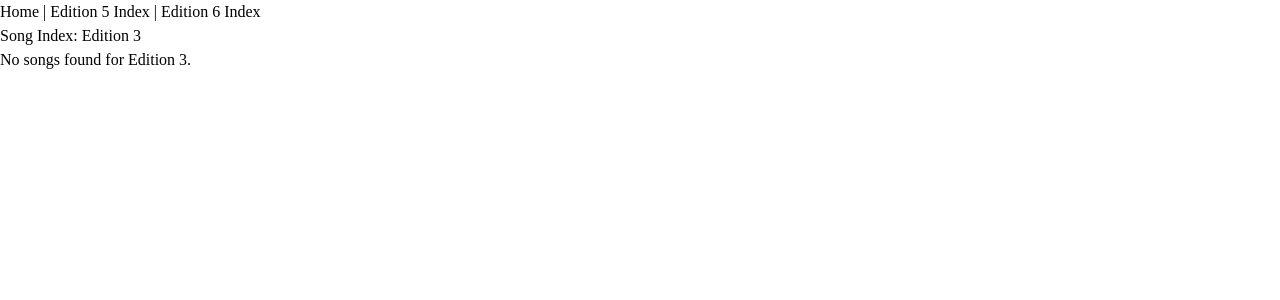
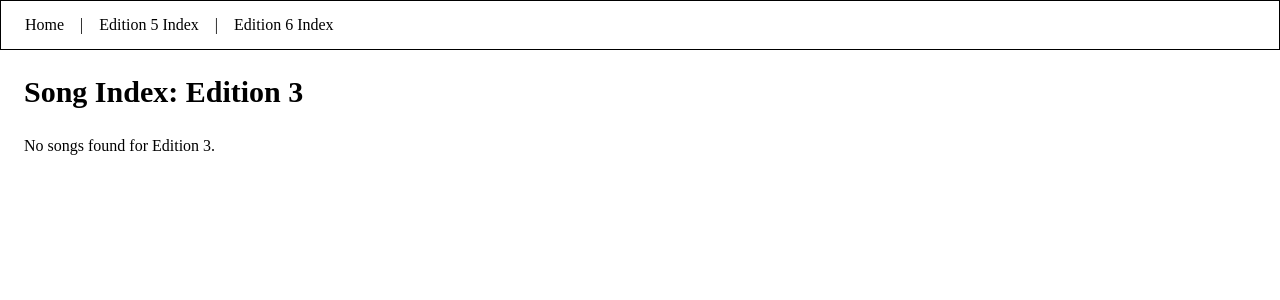
Before and after one commit to diegotyner/Real-Finder, a Vue app: page /index/3 in a window 1280 px wide. Shown: the top 300 px of the page. Built offline with nearby package versions, Linux system fonts and the light colour scheme.

Commit message:
UI tweaks

```diff
--- a/src/App.vue
+++ b/src/App.vue
@@ -1,9 +1,11 @@
 <template>
   <div id="app-container">
-    <header>
-      <nav>
-        <router-link to="/">Home</router-link> |
-        <router-link :to="{ name: 'SongIndex', params: { edition: 5 } }">Edition 5 Index</router-link> |
+    <header class="bg-white px-6 py-3 sticky top-0 z-40 border-b border-1 ">
+      <nav class="flex space-x-4 items-center">
+        <router-link to="/">Home</router-link>
+        <span>|</span>
+        <router-link :to="{ name: 'SongIndex', params: { edition: 5 } }">Edition 5 Index</router-link>
+        <span>|</span>
         <router-link :to="{ name: 'SongIndex', params: { edition: 6 } }">Edition 6 Index</router-link>
       </nav>
     </header>
--- a/src/components/SearchResults.vue
+++ b/src/components/SearchResults.vue
@@ -1,4 +1,5 @@
 <script setup>
+import noteUrl from '@/assets/musical-note.png';
 const emit = defineEmits(['select-song']);
 const props = defineProps({
   exactResults: {
@@ -22,8 +23,9 @@ const props = defineProps({
           v-for="song in exactResults"
           :key="`${song.title}-${song.edition}`"
           @click="$emit('select-song', song)"
-          class="text-md text-gray-800 pl-2 cursor-pointer hover:bg-gray-100 transition-colors"
+          class="text-md text-gray-800 clickable flex items-center space-x-2 p-1 hover:bg-indigo-50"
         >
+          <img :src="noteUrl" alt="Company Logo" class="w-5 h-5 flex-shrink-0">
           {{ song.display_name }}
           <span v-if="song.found.length" class="font-mono text-sm text-gray-500">(p.{{ song.found[0].page_number }}, ed.{{ song.found[0].edition_found }})</span>
           <span v-if="song.found.length > 1" class="ml-1 text-xs text-blue-400 font-bold">
--- a/src/components/SongMetadata.vue
+++ b/src/components/SongMetadata.vue
@@ -32,7 +32,7 @@ const closeModal = () => {
       </h2>
       <div class="grid grid-cols-2 gap-4 text-lg">
         <p><strong>Composer:</strong> {{ songData.composer }}</p>
-        <p><strong>Key:</strong> {{ songData.key || 'C' }}</p>
+        <p><strong>Key:</strong> {{ songData.key ? songData.key : songData.composer != 'No Metadata' ? 'C' : 'No Metadata' }}</p>
         <p><strong>Rhythm:</strong> {{ songData.rhythm }}</p>
         <p><strong>Time Signature:</strong> {{ songData.time_signature }}</p>
       </div>
--- a/src/router/index.ts
+++ b/src/router/index.ts
@@ -23,6 +23,12 @@ const routes = [
     component: SongIndex,
     props: true,
   },
+
+  {
+    path: "/:pathMatch(.*)*",
+    name: "NotFound",
+    component: () => import("@/views/NotFound.vue"),
+  },
 ];
 
 const router = createRouter({
--- a/src/style.css
+++ b/src/style.css
@@ -13,4 +13,7 @@
       @apply text-blue-900;
     }
   }
+  .clickable {
+    @apply hover:cursor-pointer hover:opacity-75;
+  }
 }
--- /dev/null
+++ b/src/views/NotFound.vue
@@ -0,0 +1,13 @@
+<template>
+  <div class="">
+    <div class="text-lg">URL not found. Is this a badly linked song pdf?</div>
+
+    <div class="mb-2">Check manually for songs here:
+      <a class="link" href="https://github.com/diegotyner/Real-Finder/tree/main/public">Source Code</a>
+    </div>
+
+    <router-link to="/" class="link">
+      Go Home
+    </router-link>
+  </div>
+</template>
--- a/src/views/SongIndex.vue
+++ b/src/views/SongIndex.vue
@@ -1,6 +1,6 @@
 <template>
-  <div class="song-index">
-    <h2>Song Index: Edition {{ edition }}</h2>
+  <div class="p-6">
+    <h1 class="text-3xl font-bold mb-6">Song Index: Edition {{ edition }}</h1>
     <div v-if="processedSongList.length">
       <table>
         <thead>
```
Also changed, not shown: src/assets/musical-note.png (added).
